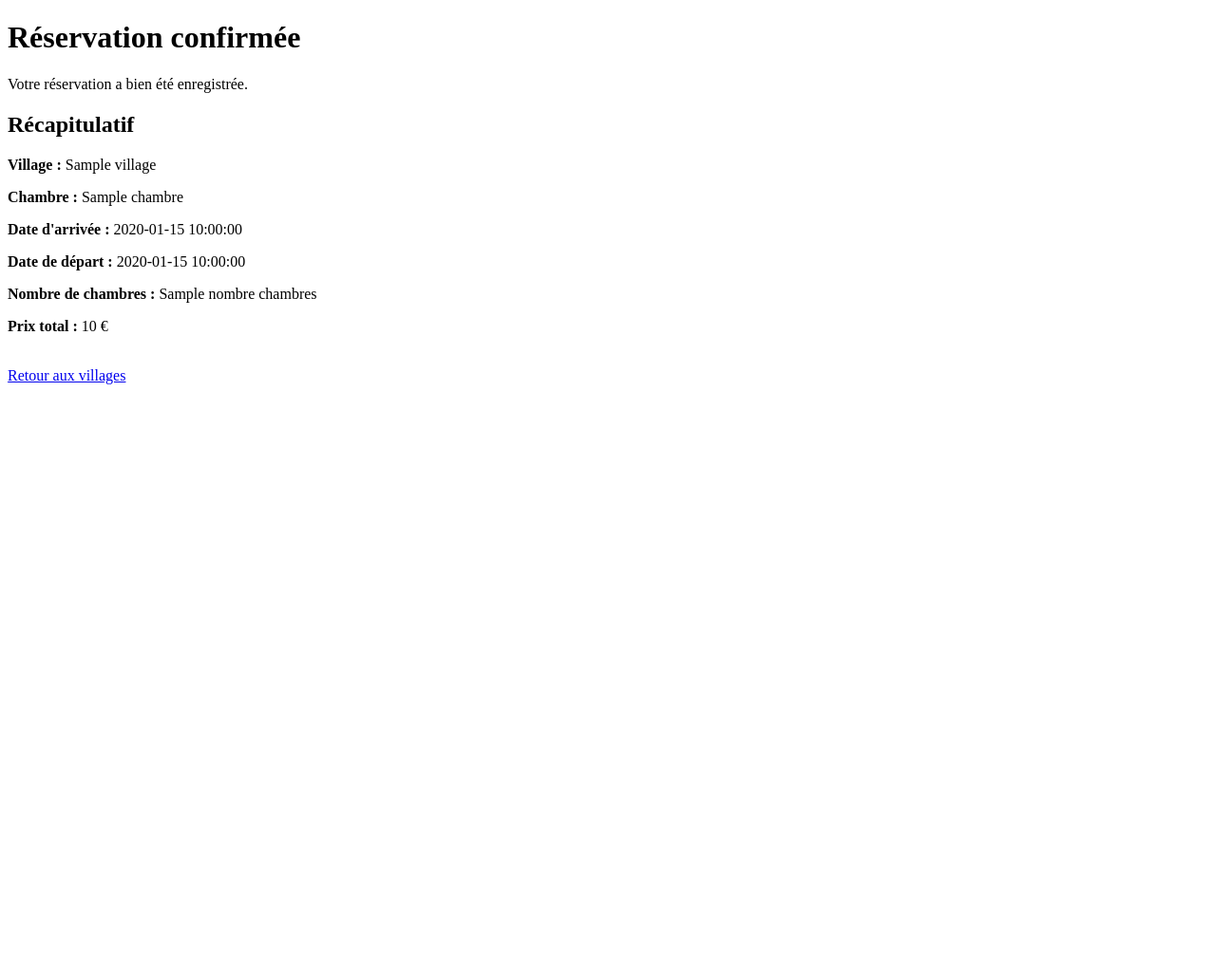
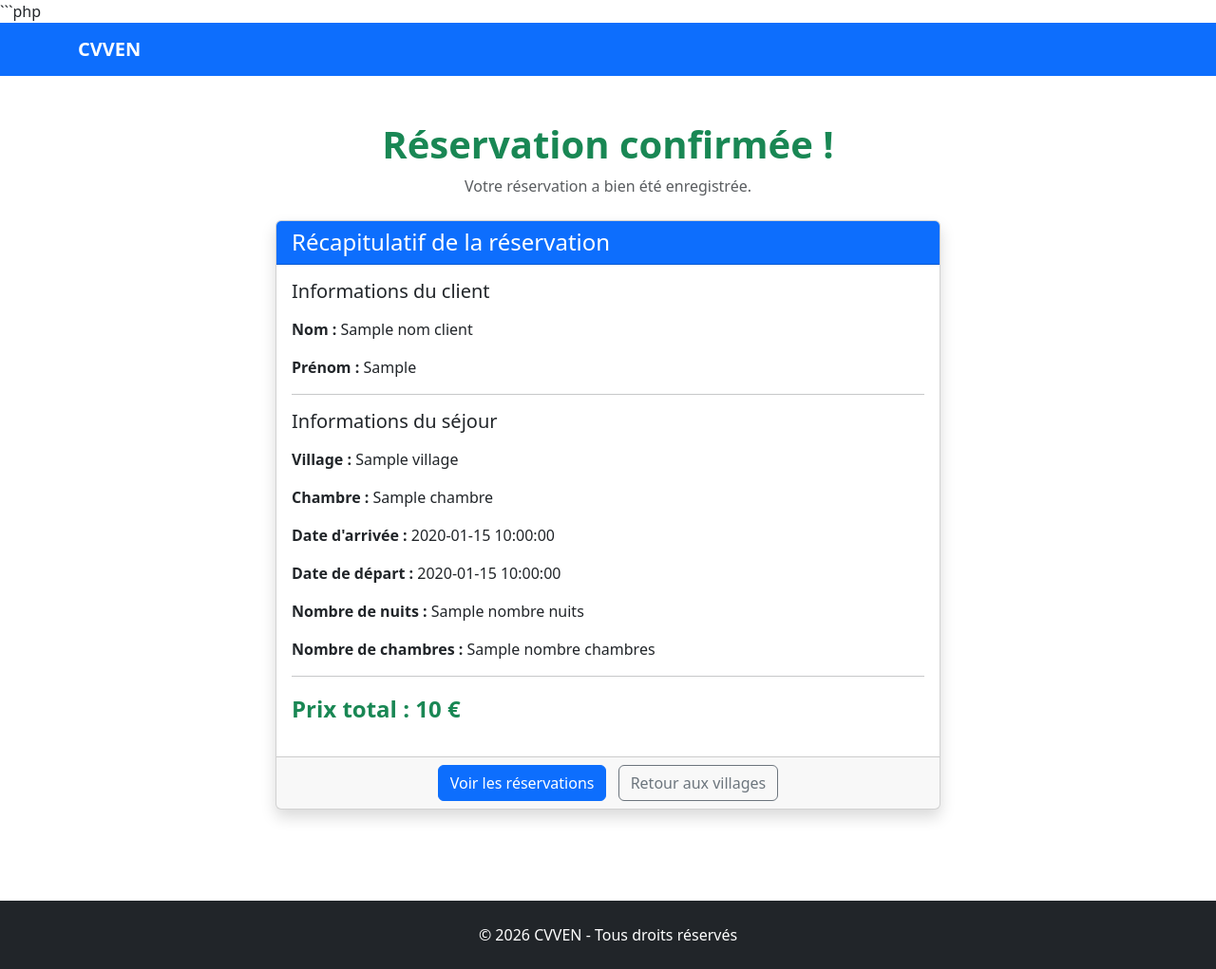
Before and after one commit to MACHOURAK/cvven, a CodeIgniter 4 app: the page made by app/Views/confirmation.php in a window 1280 px wide. Shown: the whole page at 95% size. Before the commit the page ends 405 px from the top, so only its background shows below. Run offline with PHP 8.4 and a stand-in for CodeIgniter, Linux system fonts and the light colour scheme; the template is opened without the code that fills it: most values are stand-ins (such as "Sample title", 1, 10 or a date in 2020); some libraries are stand-ins or nearby versions.

Commit message:
Mes modifications

````diff
--- a/app/Views/confirmation.php
+++ b/app/Views/confirmation.php
@@ -1,56 +1,176 @@
+```php
 <!DOCTYPE html>
 <html lang="fr">
 
 <head>
+
     <meta charset="UTF-8">
+
+    <meta name="viewport" content="width=device-width, initial-scale=1.0">
+
     <title>Confirmation - CVVEN</title>
+
+    <!-- Bootstrap -->
+
+    <link
+        href="https://cdn.jsdelivr.net/npm/bootstrap@5.3.3/dist/css/bootstrap.min.css"
+        rel="stylesheet"
+    >
+
 </head>
 
 <body>
 
-    <h1>Réservation confirmée</h1>
+    <!-- Barre de navigation -->
 
-    <p>
+    <nav class="navbar navbar-dark bg-primary">
+
+        <div class="container">
+
+            <a class="navbar-brand fw-bold" href="/">
+                CVVEN
+            </a>
+
+        </div>
+
+    </nav>
+
+
+    <!-- Contenu -->
+
+    <main class="container py-5">
+
+        <div class="text-center mb-4">
+
+            <h1 class="text-success fw-bold">
+                Réservation confirmée !
+            </h1>
+
+            <p class="text-muted">
                 Votre réservation a bien été enregistrée.
             </p>
 
-    <h2>Récapitulatif</h2>
+        </div>
+
+
+        <div class="card shadow mx-auto" style="max-width: 700px;">
+
+            <div class="card-header bg-primary text-white">
+
+                <h2 class="h4 mb-0">
+                    Récapitulatif de la réservation
+                </h2>
+
+            </div>
+
+
+            <div class="card-body">
+
+                <!-- Client -->
+
+                <h3 class="h5 mb-3">
+                    Informations du client
+                </h3>
+
+                <p>
+                    <strong>Nom :</strong>
+                    <?= esc($nomClient) ?>
+                </p>
+
+                <p>
+                    <strong>Prénom :</strong>
+                    <?= esc($prenomClient) ?>
+                </p>
+
+
+                <hr>
+
+
+                <!-- Séjour -->
+
+                <h3 class="h5 mb-3">
+                    Informations du séjour
+                </h3>
 
                 <p>
                     <strong>Village :</strong>
-        <?= $village['nom'] ?>
+                    <?= esc($village['nom']) ?>
                 </p>
 
                 <p>
                     <strong>Chambre :</strong>
-        <?= $chambre['nom'] ?>
+                    <?= esc($chambre['nom']) ?>
                 </p>
 
                 <p>
                     <strong>Date d'arrivée :</strong>
-        <?= $dateArrivee ?>
+                    <?= esc($dateArrivee) ?>
                 </p>
 
                 <p>
                     <strong>Date de départ :</strong>
-        <?= $dateDepart ?>
+                    <?= esc($dateDepart) ?>
+                </p>
+
+                <p>
+                    <strong>Nombre de nuits :</strong>
+                    <?= esc($nombreNuits) ?>
                 </p>
 
                 <p>
                     <strong>Nombre de chambres :</strong>
-        <?= $nombreChambres ?>
+                    <?= esc($nombreChambres) ?>
                 </p>
 
-    <p>
+
+                <hr>
+
+
+                <!-- Prix -->
+
+                <p class="fs-4 fw-bold text-success">
+
                     <strong>Prix total :</strong>
-        <?= $prixTotal ?> €
+                    <?= esc($prixTotal) ?> €
+
                 </p>
 
-    <br>
+            </div>
 
-    <a href="/villages">
+
+            <div class="card-footer text-center">
+
+                <a href="/reservations" class="btn btn-primary">
+                    Voir les réservations
+                </a>
+
+                <a href="/villages" class="btn btn-outline-secondary ms-2">
                     Retour aux villages
                 </a>
+
+            </div>
+
+        </div>
+
+    </main>
+
+
+    <!-- Pied de page -->
+
+    <footer class="bg-dark text-white text-center py-4 mt-5">
+
+        <p class="mb-0">
+            © 2026 CVVEN - Tous droits réservés
+        </p>
+
+    </footer>
+
+
+    <!-- Bootstrap JavaScript -->
+
+    <script
+        src="https://cdn.jsdelivr.net/npm/bootstrap@5.3.3/dist/js/bootstrap.bundle.min.js">
+    </script>
 
 </body>
 
````
Lines whose indentation alone changed are shown as unchanged.
